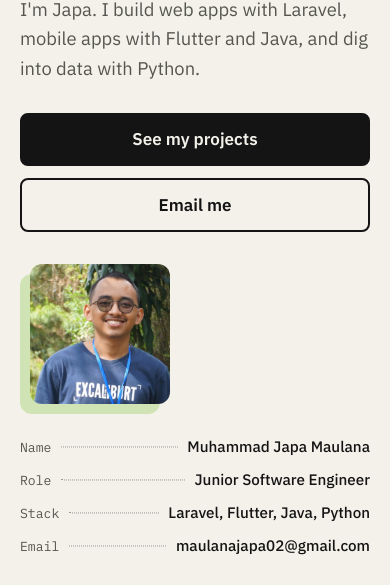
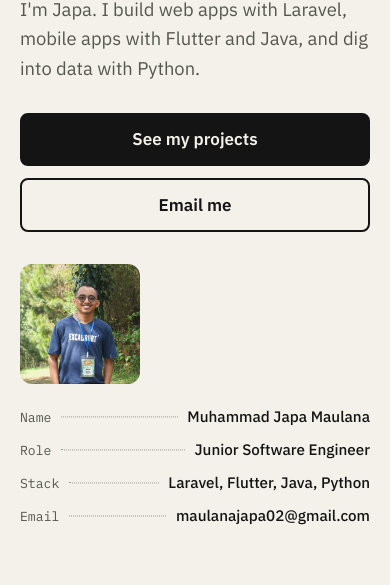
Before and after one commit to japamaulana/japamaulana.github.io, a plain HTML site: page index.html in a window 390 px wide. Shown: the part 259-844 px from the top of the page. Drawn offline with nearby package versions, Linux system fonts and the light colour scheme.

Commit message:
Restore the previous profile photo
Go back to the earlier portrait crop without the mint block. Navbar changes stay.

```diff
--- a/index.html
+++ b/index.html
@@ -11,7 +11,7 @@
     <link rel="preconnect" href="https://fonts.googleapis.com">
     <link rel="preconnect" href="https://fonts.gstatic.com" crossorigin>
     <link rel="stylesheet" href="https://fonts.googleapis.com/css2?family=Bricolage+Grotesque:opsz,wght@12..96,500;12..96,700;12..96,800&family=IBM+Plex+Mono:wght@400;500&family=IBM+Plex+Sans:wght@400;500;600&display=swap">
-    <link rel="stylesheet" href="style.css?v=9">
+    <link rel="stylesheet" href="style.css?v=10">
 </head>
 
 <body>
@@ -52,16 +52,14 @@
                 </div>
 
                 <aside class="intro-card" aria-label="Quick facts">
-                    <div class="intro-photo-frame">
-                        <img
-                            class="intro-photo"
-                            src="assets/profile-tight.jpg"
-                            alt="Japa smiling, wearing glasses and a navy t-shirt, with trees behind him"
-                            width="800"
-                            height="1000"
-                            fetchpriority="high"
-                        >
-                    </div>
+                    <img
+                        class="intro-photo"
+                        src="assets/profile-portrait.jpg"
+                        alt="Japa smiling, wearing glasses and a navy t-shirt, standing among pine trees"
+                        width="825"
+                        height="1100"
+                        fetchpriority="high"
+                    >
                     <dl class="spec">
                         <div><dt>Name</dt><dd>Muhammad Japa Maulana</dd></div>
                         <div><dt>Role</dt><dd>Junior Software Engineer</dd></div>
--- a/style.css
+++ b/style.css
@@ -417,22 +417,6 @@ button {
     max-width: 340px;
 }
 
-/* Mint block offset behind the photo: same mint as the headline highlighter. */
-.intro-photo-frame {
-    position: relative;
-    isolation: isolate;
-    margin: 0 0 18px 18px;
-}
-
-.intro-photo-frame::before {
-    content: "";
-    position: absolute;
-    inset: 18px 18px -18px -18px;
-    z-index: -1;
-    background: var(--mint);
-    border-radius: 12px;
-}
-
 .intro-photo {
     width: 100%;
     max-height: 44vh;
@@ -443,14 +427,6 @@ button {
 }
 
 @media (max-width: 860px) {
-    .intro-photo-frame {
-        margin: 0 0 10px 10px;
-    }
-
-    .intro-photo-frame::before {
-        inset: 10px 10px -10px -10px;
-    }
-
     .intro-grid {
         grid-template-columns: 1fr;
     }
@@ -473,8 +449,8 @@ button {
         grid-template-columns: 1fr;
     }
 
-    .intro-photo-frame {
-        width: 140px;
+    .intro-photo {
+        width: 120px;
     }
 
     .intro-actions .btn {
```
Also changed, not shown: assets/profile-tight.jpg (deleted).
